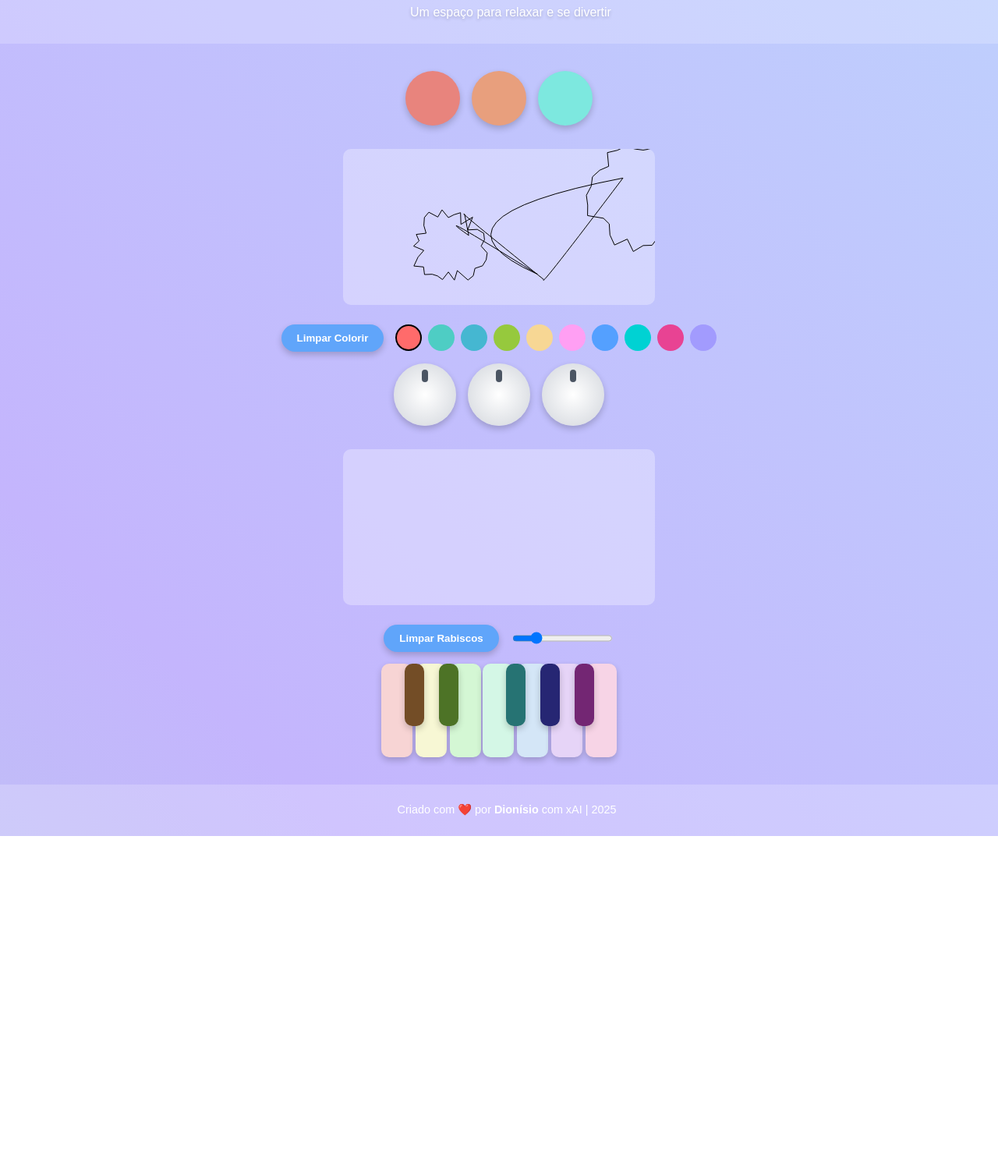
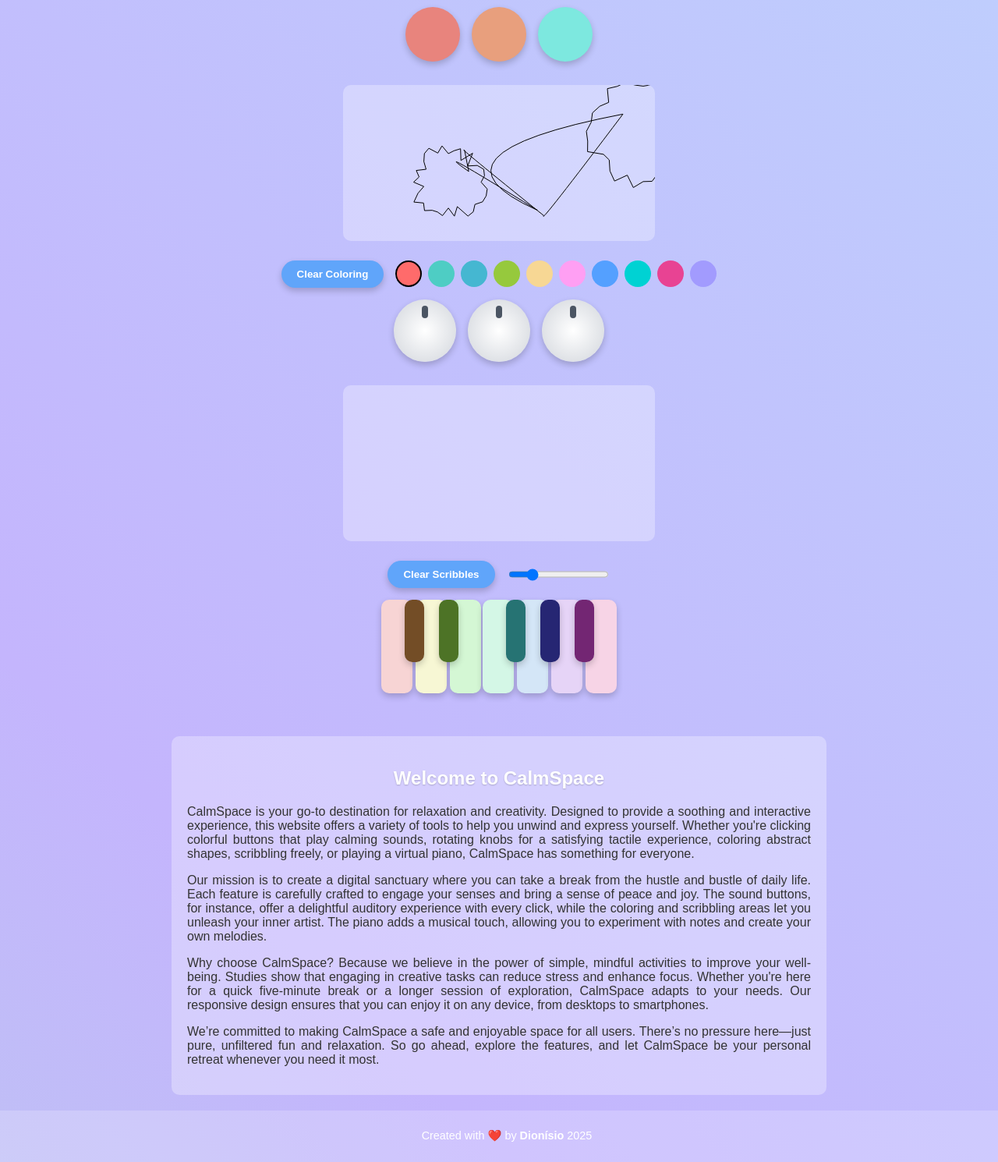
Before and after one commit to dionisioedu/calmspace, a plain HTML site: page index.html in a window 1280 px wide. Shown: the part 88-1578 px from the top of the page at 78% size. Before the commit the page ends 1160 px from the top, so only its background shows below. Drawn offline with Linux system fonts and the light colour scheme.

Commit message:
Adds content

```diff
--- a/index.html
+++ b/index.html
@@ -1,5 +1,5 @@
 <!DOCTYPE html>
-<html lang="pt-BR">
+<html lang="en">
 <head>
     <meta charset="UTF-8">
     <meta name="viewport" content="width=device-width, initial-scale=1.0">
@@ -27,11 +27,19 @@
 
         header {
             background: rgba(255, 255, 255, 0.2);
-            padding: 15px;
+            padding: 8px;
             text-align: center;
             color: #fff;
             text-shadow: 0 2px 4px rgba(0, 0, 0, 0.2);
             width: 100%;
+        }
+        header h1 {
+            font-size: 1.5em;
+            margin: 0;
+        }
+        header p {
+            font-size: 0.9em;
+            margin: 2px 0 0;
         }
 
         footer {
@@ -187,22 +195,39 @@
         }
         .mute-btn:hover { background: #dc2626; }
 
+        .content-section {
+            max-width: 800px;
+            margin: 20px auto;
+            padding: 20px;
+            background: rgba(255, 255, 255, 0.3);
+            border-radius: 10px;
+            color: #333;
+            text-align: justify;
+        }
+        .content-section h2 {
+            color: #fff;
+            text-shadow: 0 1px 2px rgba(0, 0, 0, 0.2);
+            text-align: center;
+        }
+
         @media (max-width: 600px) {
             .sound-button, .knob { width: 50px; height: 50px; }
             .scribble-area, .coloring-area { width: 90vw; height: 150px; }
             .key.white { width: 30px; height: 100px; }
             .key.black { width: 20px; height: 60px; margin-left: -10px; margin-right: -10px; }
-            h1 { font-size: 1.5em; }
-            p { font-size: 0.9em; }
+            header h1 { font-size: 1.2em; }
+            header p { font-size: 0.8em; }
+            footer p { font-size: 0.8em; }
             .row { gap: 10px; }
             .controls { gap: 10px; }
+            .content-section { margin: 10px; padding: 15px; }
         }
     </style>
 </head>
 <body>
     <header>
         <h1>CalmSpace</h1>
-        <p>Um espaço para relaxar e se divertir</p>
+        <p>A space to relax and have fun</p>
     </header>
     <div class="container">
         <div class="row">
@@ -214,7 +239,7 @@
             <div class="coloring-area"><canvas id="coloring-canvas"></canvas></div>
         </div>
         <div class="controls">
-            <button class="clear-btn" id="clear-coloring">Limpar Colorir</button>
+            <button class="clear-btn" id="clear-coloring">Clear Coloring</button>
             <div class="color-picker" id="color-picker"></div>
         </div>
         <div class="row">
@@ -226,21 +251,27 @@
             <div class="scribble-area"><canvas id="scribble-canvas"></canvas></div>
         </div>
         <div class="controls">
-            <button class="clear-btn" id="clear-scribble">Limpar Rabiscos</button>
+            <button class="clear-btn" id="clear-scribble">Clear Scribbles</button>
             <input type="range" id="line-width" min="1" max="20" value="5">
         </div>
         <div class="row">
             <div class="piano" id="piano"></div>
         </div>
     </div>
+    <div class="content-section">
+        <h2>Welcome to CalmSpace</h2>
+        <p>CalmSpace is your go-to destination for relaxation and creativity. Designed to provide a soothing and interactive experience, this website offers a variety of tools to help you unwind and express yourself. Whether you're clicking colorful buttons that play calming sounds, rotating knobs for a satisfying tactile experience, coloring abstract shapes, scribbling freely, or playing a virtual piano, CalmSpace has something for everyone.</p>
+        <p>Our mission is to create a digital sanctuary where you can take a break from the hustle and bustle of daily life. Each feature is carefully crafted to engage your senses and bring a sense of peace and joy. The sound buttons, for instance, offer a delightful auditory experience with every click, while the coloring and scribbling areas let you unleash your inner artist. The piano adds a musical touch, allowing you to experiment with notes and create your own melodies.</p>
+        <p>Why choose CalmSpace? Because we believe in the power of simple, mindful activities to improve your well-being. Studies show that engaging in creative tasks can reduce stress and enhance focus. Whether you're here for a quick five-minute break or a longer session of exploration, CalmSpace adapts to your needs. Our responsive design ensures that you can enjoy it on any device, from desktops to smartphones.</p>
+        <p>We’re committed to making CalmSpace a safe and enjoyable space for all users. There’s no pressure here—just pure, unfiltered fun and relaxation. So go ahead, explore the features, and let CalmSpace be your personal retreat whenever you need it most.</p>
+    </div>
     <footer>
-        <p>Criado com ❤️ por <a href="https://dionisio.dev" target="_blank">Dionísio</a> com xAI | 2025</p>
+        <p>Created with ❤️ by <a href="https://dionisio.dev" target="_blank">Dionísio</a> 2025</p>
     </footer>
     <button class="mute-btn" id="mute-btn">Mute</button>
 
     <script>
         document.addEventListener('DOMContentLoaded', () => {
-            // Sons
             const sounds = {
                 btn1: new Audio('sounds/button-38.mp3'),
                 btn2: new Audio('sounds/bloop-1.mp3'),
@@ -252,7 +283,6 @@
             };
             let isMuted = false;
 
-            // Mute
             const muteBtn = document.getElementById('mute-btn');
             if (muteBtn) {
                 muteBtn.addEventListener('click', () => {
@@ -261,7 +291,7 @@
                     muteBtn.style.background = isMuted ? '#22c55e' : '#ef4444';
                 });
             } else {
-                console.error('Elemento mute-btn não encontrado!');
+                console.error('Mute button not found!');
             }
 
             function playSound(sound) {
@@ -271,7 +301,6 @@
                 }
             }
 
-            // Botões sonoros com mudança de cor
             document.querySelectorAll('.sound-button').forEach(btn => {
                 btn.style.background = `hsl(${Math.random() * 360}, 70%, 70%)`;
                 btn.addEventListener('click', () => {
@@ -285,7 +314,6 @@
                 });
             });
 
-            // Knobs giratórios
             function setupKnob(knobId, soundKey) {
                 const knob = document.getElementById(knobId);
                 let isDragging = false;
@@ -315,7 +343,6 @@
             setupKnob('knob2', 'knob2');
             setupKnob('knob3', 'knob3');
 
-            // Color Picker Customizado
             const colorPicker = document.getElementById('color-picker');
             const colors = [
                 '#ff6b6b', '#4ecdc4', '#45b7d1', '#96c93d', '#f7d794',
@@ -336,7 +363,6 @@
             });
             colorPicker.children[0].classList.add('selected');
 
-            // Área de colorir
             const coloringCanvas = document.getElementById('coloring-canvas');
             const coloringCtx = coloringCanvas.getContext('2d');
             const clearColoringBtn = document.getElementById('clear-coloring');
@@ -348,13 +374,12 @@
                 coloringCtx.strokeStyle = '#000';
                 coloringCtx.lineWidth = 1;
 
-                const shapeCount = Math.floor(Math.random() * 3) + 2; // 2 a 4 formas
+                const shapeCount = Math.floor(Math.random() * 3) + 2;
                 for (let i = 0; i < shapeCount; i++) {
                     const shapeType = Math.floor(Math.random() * 4);
                     coloringCtx.beginPath();
 
                     if (shapeType === 0) {
-                        // Curva suave horizontal
                         const y = Math.random() * coloringCanvas.height;
                         coloringCtx.moveTo(0, y);
                         coloringCtx.quadraticCurveTo(200, y + (Math.random() * 100 - 50), 400, y);
@@ -362,7 +387,6 @@
                         coloringCtx.lineTo(0, coloringCanvas.height);
                         coloringCtx.closePath();
                     } else if (shapeType === 1) {
-                        // Círculo ondulado
                         const cx = Math.random() * 400;
                         const cy = Math.random() * 200;
                         const r = Math.random() * 50 + 20;
@@ -376,7 +400,6 @@
                         }
                         coloringCtx.closePath();
                     } else if (shapeType === 2) {
-                        // Ondas verticais
                         const xStart = Math.random() * 400;
                         coloringCtx.moveTo(xStart, 0);
                         for (let x = xStart; x < xStart + 100 && x < 400; x += 20) {
@@ -386,7 +409,6 @@
                         coloringCtx.lineTo(xStart, coloringCanvas.height);
                         coloringCtx.closePath();
                     } else {
-                        // Forma orgânica
                         const points = Math.floor(Math.random() * 5) + 3;
                         coloringCtx.moveTo(Math.random() * 400, Math.random() * 200);
                         for (let j = 0; j < points; j++) {
@@ -464,7 +486,6 @@
                 playSound(sounds.btn1);
             });
 
-            // Área de rabiscos
             const scribbleCanvas = document.getElementById('scribble-canvas');
             const scribbleCtx = scribbleCanvas.getContext('2d');
             const lineWidth = document.getElementById('line-width');
@@ -508,7 +529,6 @@
                 playSound(sounds.btn1);
             });
 
-            // Piano
             const piano = document.getElementById('piano');
             const audioContext = new (window.AudioContext || window.webkitAudioContext)();
             const notes = ['C4', 'C#4', 'D4', 'D#4', 'E4', 'F4', 'F#4', 'G4', 'G#4', 'A4', 'A#4', 'B4'];
```
